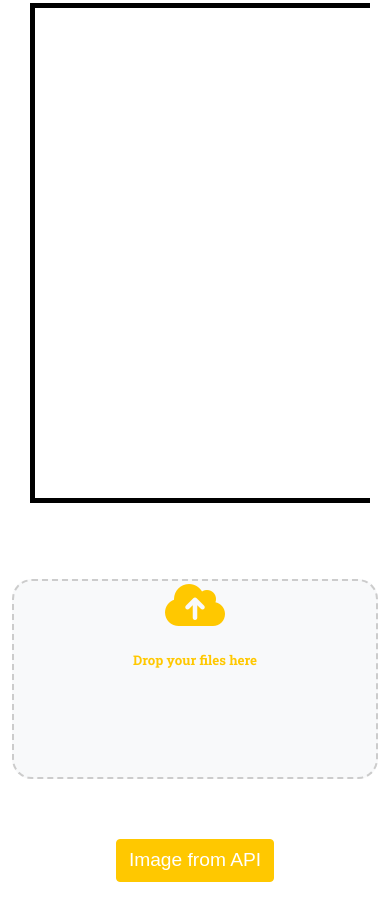
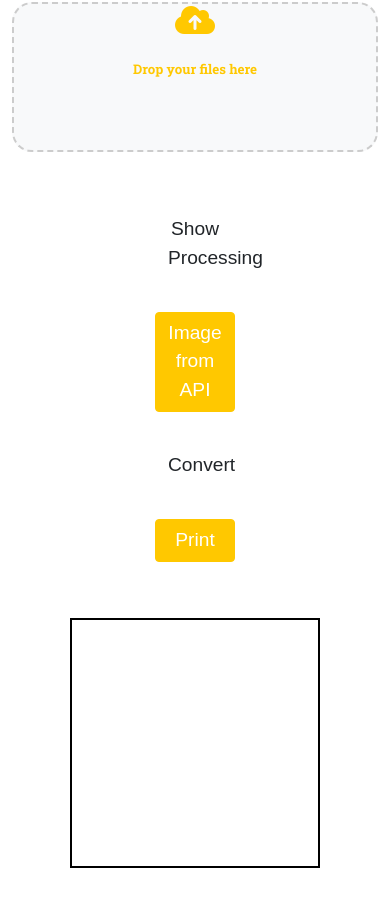
Before and after one commit to lironmiz/connect-the-dots, a plain HTML site: page convert.html in a window 390 px wide. Shown: the part 840-1743 px from the top of the page. Drawn offline with nearby package versions, Linux system fonts and the light colour scheme.

Commit message:
build(convert button) Adding functionality

```diff
--- a/convert.html
+++ b/convert.html
@@ -64,10 +64,17 @@
                         <h5 class="text-primary mt-3">Drop your files here</h5>
                     </div>
                 </div>
-                <div class="col-12 text-center mt-3">
-                    <button type="button" class="btn btn-primary rounded-pill">Image
-                        from API</button>
-                </div>
+            </div>
+        </div>
+        <div class="container-button">
+            <div class="row">
+                    <button id="btn-processing" class="btn btn-danger mb-3">Show Processing</button>
+                    <button  id="btn-API" type="button" class="btn btn-primary rounded-pill">Image from API</button>
+                    <button  id="btn-convert" type="button" class="btn btn-danger mb-3" >Convert</button>
+                    <button  id="btn-print" class="btn btn-primary rounded-pill">Print</button>
+            </div>
+            <div class="canvas-container">
+                <canvas class="outputCanvas" id="myCanvas"></canvas>
             </div>
         </div>
 
--- a/css/styles.css
+++ b/css/styles.css
@@ -1,4 +1,5 @@
 @charset "UTF-8";
+
 :root {
   --bs-yellow: #ffc800;
   --bs-green: #198754;
@@ -73,6 +74,7 @@ button,
 [type=button] {
   -webkit-appearance: button;
 }
+
 button:not(:disabled),
 [type=button]:not(:disabled),
 [type=reset]:not(:disabled),
@@ -112,31 +114,36 @@ button:not(:disabled),
   margin-left: auto;
 }
 
-@media (min-width: 576px) {
+@media (min-width: 540px) {
   .container {
     max-width: 540px;
   }
 }
+
 @media (min-width: 768px) {
   .container {
     max-width: 720px;
   }
 }
+
 @media (min-width: 992px) {
   .container {
     max-width: 960px;
   }
 }
+
 @media (min-width: 1200px) {
   .container {
     max-width: 1140px;
   }
 }
+
 @media (min-width: 1400px) {
   .container {
     max-width: 1320px;
   }
 }
+
 .row {
   --bs-gutter-x: 1.5rem;
   --bs-gutter-y: 0;
@@ -146,7 +153,8 @@ button:not(:disabled),
   margin-right: calc(-0.5 * var(--bs-gutter-x));
   margin-left: calc(-0.5 * var(--bs-gutter-x));
 }
-.row > * {
+
+.row>* {
   flex-shrink: 0;
   width: 100%;
   max-width: 100%;
@@ -154,6 +162,7 @@ button:not(:disabled),
   padding-left: calc(var(--bs-gutter-x) * 0.5);
   margin-top: var(--bs-gutter-y);
 }
+
 @media (min-width: 768px) {
 
   .col-md-4 {
@@ -161,6 +170,7 @@ button:not(:disabled),
     width: 33.33333333%;
   }
 }
+
 @media (min-width: 992px) {
 
   .col-lg-4 {
@@ -189,9 +199,9 @@ button:not(:disabled),
   vertical-align: middle;
   cursor: pointer;
   -webkit-user-select: none;
-     -moz-user-select: none;
-      -ms-user-select: none;
-          user-select: none;
+  -moz-user-select: none;
+  -ms-user-select: none;
+  user-select: none;
   background-color: transparent;
   border: 1px solid transparent;
   padding: 0.375rem 0.75rem;
@@ -199,18 +209,22 @@ button:not(:disabled),
   border-radius: 0.25rem;
   transition: color 0.15s ease-in-out, background-color 0.15s ease-in-out, border-color 0.15s ease-in-out, box-shadow 0.15s ease-in-out;
 }
+
 @media (prefers-reduced-motion: reduce) {
   .btn {
     transition: none;
   }
 }
+
 .btn:hover {
   color: #212529;
 }
+
 .btn:focus {
   outline: 0;
   box-shadow: 0 0 0 0.25rem rgba(255, 200, 0, 0.25);
 }
+
 .btn:disabled {
   pointer-events: none;
   opacity: 0.65;
@@ -221,25 +235,30 @@ button:not(:disabled),
   background-color: #ffc800;
   border-color: #ffc800;
 }
+
 .btn-primary:hover {
   color: #fff;
   background-color: #d9aa00;
   border-color: #cca000;
 }
+
 .btn-primary:focus {
   color: #fff;
   background-color: #d9aa00;
   border-color: #cca000;
   box-shadow: 0 0 0 0.25rem rgba(255, 208, 38, 0.5);
 }
+
 .btn-primary:active {
   color: #fff;
   background-color: #cca000;
   border-color: #bf9600;
 }
+
 .btn-primary:active:focus {
   box-shadow: 0 0 0 0.25rem rgba(255, 208, 38, 0.5);
 }
+
 .btn-primary:disabled {
   color: #fff;
   background-color: #ffc800;
@@ -251,25 +270,30 @@ button:not(:disabled),
   background-color: #212529;
   border-color: #212529;
 }
+
 .btn-dark:hover {
   color: #fff;
   background-color: #1c1f23;
   border-color: #1a1e21;
 }
+
 .btn-dark:focus {
   color: #fff;
   background-color: #1c1f23;
   border-color: #1a1e21;
   box-shadow: 0 0 0 0.25rem rgba(66, 70, 73, 0.5);
 }
+
 .btn-dark:active {
   color: #fff;
   background-color: #1a1e21;
   border-color: #191c1f;
 }
+
 .btn-dark:active:focus {
   box-shadow: 0 0 0 0.25rem rgba(66, 70, 73, 0.5);
 }
+
 .btn-dark:disabled {
   color: #fff;
   background-color: #212529;
@@ -287,12 +311,15 @@ button:not(:disabled),
   text-decoration: none;
   transition: color 0.15s ease-in-out, background-color 0.15s ease-in-out, border-color 0.15s ease-in-out;
 }
+
 @media (prefers-reduced-motion: reduce) {
   .nav-link {
     transition: none;
   }
 }
-.nav-link:hover, .nav-link:focus {
+
+.nav-link:hover,
+.nav-link:focus {
   color: #cca000;
 }
 
@@ -305,12 +332,14 @@ button:not(:disabled),
   padding-top: 0.5rem;
   padding-bottom: 0.5rem;
 }
-.navbar > .container {
+
+.navbar>.container {
   display: flex;
   flex-wrap: inherit;
   align-items: center;
   justify-content: space-between;
 }
+
 .navbar-brand {
   padding-top: 0.3125rem;
   padding-bottom: 0.3125rem;
@@ -319,6 +348,7 @@ button:not(:disabled),
   text-decoration: none;
   white-space: nowrap;
 }
+
 .navbar-nav {
   display: flex;
   flex-direction: column;
@@ -326,6 +356,7 @@ button:not(:disabled),
   margin-bottom: 0;
   list-style: none;
 }
+
 .navbar-nav .nav-link {
   padding-right: 0;
   padding-left: 0;
@@ -346,35 +377,43 @@ button:not(:disabled),
   border-radius: 0.25rem;
   transition: box-shadow 0.15s ease-in-out;
 }
+
 @media (prefers-reduced-motion: reduce) {
   .navbar-toggler {
     transition: none;
   }
 }
+
 .navbar-toggler:hover {
   text-decoration: none;
 }
+
 .navbar-toggler:focus {
   text-decoration: none;
   outline: 0;
   box-shadow: 0 0 0 0.25rem;
 }
+
 @media (min-width: 992px) {
   .navbar-expand-lg {
     flex-wrap: nowrap;
     justify-content: flex-start;
   }
+
   .navbar-expand-lg .navbar-nav {
     flex-direction: row;
   }
+
   .navbar-expand-lg .navbar-nav .nav-link {
     padding-right: 0.5rem;
     padding-left: 0.5rem;
   }
+
   .navbar-expand-lg .navbar-collapse {
     display: flex !important;
     flex-basis: auto;
   }
+
   .navbar-expand-lg .navbar-toggler {
     display: none;
   }
@@ -383,15 +422,21 @@ button:not(:disabled),
 .navbar-dark .navbar-brand {
   color: #fff;
 }
-.navbar-dark .navbar-brand:hover, .navbar-dark .navbar-brand:focus {
+
+.navbar-dark .navbar-brand:hover,
+.navbar-dark .navbar-brand:focus {
   color: #fff;
 }
+
 .navbar-dark .navbar-nav .nav-link {
   color: rgba(255, 255, 255, 0.55);
 }
-.navbar-dark .navbar-nav .nav-link:hover, .navbar-dark .navbar-nav .nav-link:focus {
+
+.navbar-dark .navbar-nav .nav-link:hover,
+.navbar-dark .navbar-nav .nav-link:focus {
   color: rgba(255, 255, 255, 0.75);
 }
+
 .navbar-dark .navbar-toggler {
   color: rgba(255, 255, 255, 0.55);
   border-color: rgba(255, 255, 255, 0.1);
@@ -401,7 +446,9 @@ button:not(:disabled),
 .link-dark {
   color: #212529;
 }
-.link-dark:hover, .link-dark:focus {
+
+.link-dark:hover,
+.link-dark:focus {
   color: #1a1e21;
 }
 
@@ -491,6 +538,7 @@ button:not(:disabled),
 .rounded-circle {
   border-radius: 50% !important;
 }
+
 @media (min-width: 768px) {
 
   .my-lg-0 {
@@ -528,11 +576,13 @@ p {
 .page-section {
   padding: 6rem 0;
 }
+
 .page-section h2.section-heading {
   font-size: 2.5rem;
   margin-top: 0;
   margin-bottom: 1rem;
 }
+
 .page-section h3.section-subheading {
   font-size: 1rem;
   font-weight: 400;
@@ -546,6 +596,7 @@ p {
     padding: 9rem 0;
   }
 }
+
 .btn-xl {
   padding: 1.25rem 2.5rem;
   font-family: "Montserrat", -apple-system, BlinkMacSystemFont, "Segoe UI", Roboto, "Helvetica Neue", Arial, sans-serif, "Apple Color Emoji", "Segoe UI Emoji", "Segoe UI Symbol", "Noto Color Emoji";
@@ -573,6 +624,7 @@ p {
   padding-top: 1rem;
   background-color: #000000;
 }
+
 #mainNav .navbar-toggler {
   padding: 0.75rem;
   font-size: 1.3rem;
@@ -580,6 +632,7 @@ p {
   text-transform: uppercase;
   font-weight: 700;
 }
+
 #mainNav .navbar-brand {
   color: #ffc800;
   font-family: "Montserrat", -apple-system, BlinkMacSystemFont, "Segoe UI", Roboto, "Helvetica Neue", Arial, sans-serif, "Apple Color Emoji", "Segoe UI Emoji", "Segoe UI Symbol", "Noto Color Emoji";
@@ -587,12 +640,14 @@ p {
   letter-spacing: 0.0625em;
   text-transform: uppercase;
 }
+
 #mainNav .navbar-nav .nav-item .nav-link {
   font-family: "Montserrat", -apple-system, BlinkMacSystemFont, "Segoe UI", Roboto, "Helvetica Neue", Arial, sans-serif, "Apple Color Emoji", "Segoe UI Emoji", "Segoe UI Symbol", "Noto Color Emoji";
   font-size: 1.4rem;
   color: rgb(255, 255, 255);
   letter-spacing: 0.0625em;
 }
+
 #mainNav .navbar-nav .nav-item .nav-link:hover {
   color: #ffc800;
 }
@@ -605,17 +660,21 @@ p {
     background-color: transparent;
     transition: padding-top 0.3s ease-in-out, padding-bottom 0.3s ease-in-out;
   }
+
   #mainNav .navbar-brand {
     font-size: 1.8em;
     transition: font-size 0.3s ease-in-out;
   }
+
   #mainNav .navbar-nav .nav-item {
     margin-right: 1rem;
   }
+
   #mainNav .navbar-nav .nav-item:last-child {
     margin-right: 0;
   }
 }
+
 header.masthead {
   padding-top: 10.5rem;
   padding-bottom: 6rem;
@@ -647,6 +706,7 @@ header.masthead1 .masthead-subheading {
   margin-bottom: 25px;
   font-family: "Roboto Slab", -apple-system, BlinkMacSystemFont, "Segoe UI", Roboto, "Helvetica Neue", Arial, sans-serif, "Apple Color Emoji", "Segoe UI Emoji", "Segoe UI Symbol", "Noto Color Emoji";
 }
+
 header.masthead1 .masthead-heading {
   font-size: 3.25rem;
   font-weight: 700;
@@ -662,6 +722,7 @@ header.masthead .masthead-subheading {
   margin-bottom: 25px;
   font-family: "Roboto Slab", -apple-system, BlinkMacSystemFont, "Segoe UI", Roboto, "Helvetica Neue", Arial, sans-serif, "Apple Color Emoji", "Segoe UI Emoji", "Segoe UI Symbol", "Noto Color Emoji";
 }
+
 header.masthead .masthead-heading {
   font-size: 3.25rem;
   font-weight: 700;
@@ -675,12 +736,14 @@ header.masthead .masthead-heading {
     padding-top: 17rem;
     padding-bottom: 12.5rem;
   }
+
   header.masthead .masthead-subheading {
     font-size: 2.25rem;
     font-style: italic;
     line-height: 2.25rem;
     margin-bottom: 2rem;
   }
+
   header.masthead .masthead-heading {
     font-size: 4.5rem;
     font-weight: 700;
@@ -694,12 +757,14 @@ header.masthead .masthead-heading {
     padding-top: 17rem;
     padding-bottom: 12.5rem;
   }
+
   header.masthead1 .masthead-subheading {
     font-size: 2.25rem;
     font-style: italic;
     line-height: 2.25rem;
     margin-bottom: 2rem;
   }
+
   header.masthead1 .masthead-heading {
     font-size: 4.5rem;
     font-weight: 700;
@@ -710,15 +775,15 @@ header.masthead .masthead-heading {
 
 #myCanvas {
   border: 5px solid black;
-  width: 500px;
-  height: 500px;
+  width: 470px;
+  height: 470px;
 }
 
 .canvas-container {
-  position: relative;
-  padding: 10px;
-  margin: 20px;
-  overflow: hidden;
+  margin: 60px auto;
+  display: flex;
+  justify-content: center;
+  align-items: center;
 }
 
 .drop-zone {
@@ -728,22 +793,45 @@ header.masthead .masthead-heading {
   text-align: center;
   margin: 60px auto;
 }
+
 .drop-zone i {
   font-size: 48px;
   color: #ccc;
 }
+
 .drop-zone.drag-over {
   border-color: #000;
 }
+
 .drop-zone.drag-over i {
   color: #000;
 }
+
+.container-button {
+  display: flex;
+  flex-direction: column;
+  align-items: center;
+  height: 100vh;
+}
+
+#btn-processing,
+#btn-API,
+#btn-convert,
+#btn-print {
+  width: 120px;
+}
+
+.btn-primary {
+  margin: 1rem 0;
+}
+
 
 .timeline {
   position: relative;
   padding: 0;
   list-style: none;
 }
+
 .timeline:before {
   position: absolute;
   top: 0;
@@ -754,38 +842,46 @@ header.masthead .masthead-heading {
   content: "";
   background-color: #e9ecef;
 }
-.timeline > li {
+
+.timeline>li {
   position: relative;
   min-height: 50px;
   margin-bottom: 50px;
 }
-.timeline > li:after, .timeline > li:before {
+
+.timeline>li:after,
+.timeline>li:before {
   display: table;
   content: " ";
 }
-.timeline > li:after {
+
+.timeline>li:after {
   clear: both;
 }
-.timeline > li .timeline-panel {
+
+.timeline>li .timeline-panel {
   position: relative;
   float: right;
   width: 100%;
   padding: 0 20px 0 100px;
   text-align: left;
 }
-.timeline > li .timeline-panel:before {
+
+.timeline>li .timeline-panel:before {
   right: auto;
   left: -15px;
   border-right-width: 15px;
   border-left-width: 0;
 }
-.timeline > li .timeline-panel:after {
+
+.timeline>li .timeline-panel:after {
   right: auto;
   left: -14px;
   border-right-width: 14px;
   border-left-width: 0;
 }
-.timeline > li .timeline-image {
+
+.timeline>li .timeline-image {
   position: absolute;
   z-index: 100;
   left: 0;
@@ -798,39 +894,47 @@ header.masthead .masthead-heading {
   border-radius: 100%;
   background-color: #ffc800;
 }
-.timeline > li .timeline-image h4 {
+
+.timeline>li .timeline-image h4 {
   font-size: 10px;
   line-height: 14px;
   margin-top: 12px;
 }
-.timeline > li.timeline-inverted > .timeline-panel {
+
+.timeline>li.timeline-inverted>.timeline-panel {
   float: right;
   padding: 0 20px 0 100px;
   text-align: left;
 }
-.timeline > li.timeline-inverted > .timeline-panel:before {
+
+.timeline>li.timeline-inverted>.timeline-panel:before {
   right: auto;
   left: -15px;
   border-right-width: 15px;
   border-left-width: 0;
 }
-.timeline > li.timeline-inverted > .timeline-panel:after {
+
+.timeline>li.timeline-inverted>.timeline-panel:after {
   right: auto;
   left: -14px;
   border-right-width: 14px;
   border-left-width: 0;
 }
-.timeline > li:last-child {
+
+.timeline>li:last-child {
   margin-bottom: 0;
 }
+
 .timeline .timeline-heading h4 {
   margin-top: 0;
   color: inherit;
 }
+
 .timeline .timeline-heading h4.subheading {
   text-transform: none;
 }
-.timeline .timeline-body > p {
+
+.timeline .timeline-body>p {
   margin-bottom: 0;
 }
 
@@ -838,57 +942,69 @@ header.masthead .masthead-heading {
   .timeline:before {
     left: 50%;
   }
-  .timeline > li {
+
+  .timeline>li {
     min-height: 100px;
     margin-bottom: 100px;
   }
-  .timeline > li .timeline-panel {
+
+  .timeline>li .timeline-panel {
     float: left;
     width: 41%;
     padding: 0 20px 20px 30px;
     text-align: right;
   }
-  .timeline > li .timeline-image {
+
+  .timeline>li .timeline-image {
     left: 50%;
     width: 100px;
     height: 100px;
     margin-left: -50px;
   }
-  .timeline > li .timeline-image h4 {
+
+  .timeline>li .timeline-image h4 {
     font-size: 13px;
     line-height: 18px;
     margin-top: 16px;
   }
-  .timeline > li.timeline-inverted > .timeline-panel {
+
+  .timeline>li.timeline-inverted>.timeline-panel {
     float: right;
     padding: 0 30px 20px 20px;
     text-align: left;
   }
 }
+
 @media (min-width: 970px) {
-  .timeline > li {
+  .timeline>li {
     min-height: 150px;
   }
-  .timeline > li .timeline-panel {
+
+  .timeline>li .timeline-panel {
     padding: 0 20px 20px;
   }
-  .timeline > li .timeline-image {
+
+  .timeline>li .timeline-image {
     width: 150px;
     height: 150px;
     margin-left: -75px;
   }
-  .timeline > li .timeline-image h4 {
+
+  .timeline>li .timeline-image h4 {
     font-size: 18px;
     line-height: 26px;
     margin-top: 30px;
   }
-  .timeline > li.timeline-inverted > .timeline-panel {
+
+  .timeline>li.timeline-inverted>.timeline-panel {
     padding: 0 20px 20px;
   }
+
   #mainNav {
     background-color: #000000a9;
     padding-bottom: 1px;
   }
+
   #mainNav .navbar-toggler {
     padding: 0.75rem;
     font-size: 1.3rem;
@@ -896,6 +1012,7 @@ header.masthead .masthead-heading {
     text-transform: uppercase;
     font-weight: 700;
   }
+
   #mainNav .navbar-brand {
     color: #ffc800;
     font-family: "Montserrat", -apple-system, BlinkMacSystemFont, "Segoe UI", Roboto, "Helvetica Neue", Arial, sans-serif, "Apple Color Emoji", "Segoe UI Emoji", "Segoe UI Symbol", "Noto Color Emoji";
@@ -903,47 +1020,58 @@ header.masthead .masthead-heading {
     letter-spacing: 0.0625em;
     text-transform: uppercase;
   }
+
   #mainNav .navbar-nav .nav-item .nav-link {
     font-family: "Montserrat", -apple-system, BlinkMacSystemFont, "Segoe UI", Roboto, "Helvetica Neue", Arial, sans-serif, "Apple Color Emoji", "Segoe UI Emoji", "Segoe UI Symbol", "Noto Color Emoji";
     font-size: 1.4rem;
     color: rgb(255, 255, 255);
     letter-spacing: 0.125em;
   }
+
   #mainNav .navbar-nav .nav-item .nav-link:hover {
     color: #ffc800;
   }
+
   #mainNav .navbar-nav {
     justify-content: flex-end;
   }
 }
+
 @media (min-width: 1200px) {
-  .timeline > li {
+  .timeline>li {
     min-height: 170px;
   }
-  .timeline > li .timeline-panel {
+
+  .timeline>li .timeline-panel {
     padding: 0 20px 20px 100px;
   }
-  .timeline > li .timeline-image {
+
+  .timeline>li .timeline-image {
     width: 170px;
     height: 170px;
     margin-left: -85px;
   }
-  .timeline > li .timeline-image h4 {
+
+  .timeline>li .timeline-image h4 {
     margin-top: 40px;
   }
-  .timeline > li.timeline-inverted > .timeline-panel {
+
+  .timeline>li.timeline-inverted>.timeline-panel {
     padding: 0 100px 20px 20px;
   }
 }
+
 .team-member {
   margin-bottom: 3rem;
   text-align: center;
 }
+
 .team-member img {
   width: 14rem;
   height: 14rem;
   border: 0.5rem solid rgba(0, 0, 0, 0.1);
 }
+
 .team-member h4 {
   margin-top: 1.5rem;
   margin-bottom: 0;
@@ -954,3 +1082,104 @@ header.masthead .masthead-heading {
   font-size: 0.9rem;
   font-family: "Montserrat", -apple-system, BlinkMacSystemFont, "Segoe UI", Roboto, "Helvetica Neue", Arial, sans-serif, "Apple Color Emoji", "Segoe UI Emoji", "Segoe UI Symbol", "Noto Color Emoji";
 }
+
+@media (max-width: 480px) {
+  .canvas-container {
+    width: 100% - 20px;
+    margin: 40px 0px;
+  }
+
+  #myCanvas {
+    width: 100%;
+    height: 300px;
+    border: 2px solid black;
+  }
+
+  .container-button {
+    flex-direction: column;
+    align-items: center;
+  }
+
+  .row {
+    flex-direction: column;
+    align-items: center;
+  }
+
+  #btn-processing,
+  #btn-API,
+  #btn-convert,
+  #btn-print {
+    width: 100%;
+    margin: 10px 0;
+  }
+
+  .drop-zone {
+    height: 150px;
+    margin: 40px 0;
+  }
+
+  .drop-zone i {
+    font-size: 32px;
+  }
+}
+
+@media (max-width: 495px) {
+  #myCanvas {
+    width: 250px;
+    height: 250px;
+  }
+
+  .drop-zone {
+    height: 150px;
+  }
+
+  #btn-processing,
+  #btn-API,
+  #btn-convert,
+  #btn-print {
+    width: 80px;
+    margin: 1rem 0;
+  }
+
+  .masthead-heading {
+    font-size: 1.2rem;
+  }
+
+  header.masthead1 {
+    padding-top: 8rem;
+    padding-bottom: 6rem;
+  }
+
+  header.masthead1 .masthead-subheading {
+    font-size: 1.5rem;
+    font-style: italic;
+    line-height: 1.5rem;
+    margin-bottom: 1rem;
+  }
+
+  header.masthead1 .masthead-heading {
+    font-size: 2.25rem;
+    font-weight: 700;
+    line-height: 2.25rem;
+    margin-bottom: 2rem;
+  }
+
+  header.masthead {
+    padding-top: 8rem;
+    padding-bottom: 6rem;
+  }
+
+  header.masthead .masthead-subheading {
+    font-size: 1.5rem;
+    font-style: italic;
+    line-height: 1.5rem;
+    margin-bottom: 1rem;
+  }
+
+  header.masthead .masthead-heading {
+    font-size: 2.25rem;
+    font-weight: 700;
+    line-height: 2.25rem;
+    margin-bottom: 2rem;
+  }
+}
--- a/js/scripts.js
+++ b/js/scripts.js
@@ -42,32 +42,39 @@ window.addEventListener("DOMContentLoaded", (event) => {
 });
 
 var canvas = document.getElementById("myCanvas");
-const dropZone = document.querySelector('.drop-zone');
-const button = document.querySelector('.btn-primary');
-const ctx = canvas.getContext('2d');
+const dropZone = document.querySelector(".drop-zone");
+const button = document.querySelector(".btn-primary");
+const ctx = canvas.getContext("2d");
+
 let imageData;
 
-dropZone.addEventListener('dragover', (e) => {
+const btnConvert = document.getElementById("btn-convert");
+const canvasOutput = document.querySelector(".outputCanvas");
+const ctxOutput = canvasOutput.getContext("2d");
+let imageDataOutput;
+
+dropZone.addEventListener("dragover", (e) => {
     e.preventDefault();
-    dropZone.classList.add('drag-over');
+    dropZone.classList.add("drag-over");
 });
 
-dropZone.addEventListener('dragleave', (e) => {
+dropZone.addEventListener("dragleave", (e) => {
     e.preventDefault();
-    dropZone.classList.remove('drag-over');
+    dropZone.classList.remove("drag-over");
 });
 
-dropZone.addEventListener('drop', (e) => {
+dropZone.addEventListener("drop", (e) => {
     e.preventDefault();
-    dropZone.classList.remove('drag-over');
+    dropZone.classList.remove("drag-over");
 
     const file = e.dataTransfer.files[0];
     const reader = new FileReader();
 
-    reader.addEventListener('load', () => {
+    reader.addEventListener("load", () => {
         imageData = reader.result;
         const image = new Image();
         image.src = imageData;
+        imageDataOutput = processImage(imageData);
         image.onload = () => {
             canvas.width = image.width;
             canvas.height = image.height;
@@ -78,18 +85,42 @@ dropZone.addEventListener('drop', (e) => {
     reader.readAsDataURL(file);
 });
 
-button.addEventListener('click', () => {
+button.addEventListener("click", () => {
     ctx.clearRect(0, 0, canvas.width, canvas.height);
-    fetch('https://dog.ceo/api/breeds/image/random')
-        .then(response => response.json())
-        .then(data => {
+    fetch("https://dog.ceo/api/breeds/image/random")
+        .then((response) => response.json())
+        .then((data) => {
             imageData = data.message;
             const img = new Image();
             img.src = imageData;
-            img.onload = function() {
+            imageDataOutput = processImage(imageData);
+            img.onload = function () {
                 canvas.width = img.width;
                 canvas.height = img.height;
                 ctx.drawImage(img, 0, 0);
             };
         });
 });
+
+document.getElementById("btn-print").addEventListener("click", function () {
+    window.print();
+});
+
+function processImage(imageData) {
+    //  implementation for processing the image data
+    let processedImageData = imageData;
+    return processedImageData;
+}
+
+
+
+btnConvert.addEventListener("click", () => {
+    ctxOutput.clearRect(0, 0, canvasOutput.width, canvasOutput.height);
+    const img = new Image();
+    img.src = imageDataOutput;
+    img.onload = function () {
+        canvasOutput.width = img.width;
+        canvasOutput.height = img.height;
+        ctxOutput.drawImage(img, 0, 0);
+    };
+});
```
